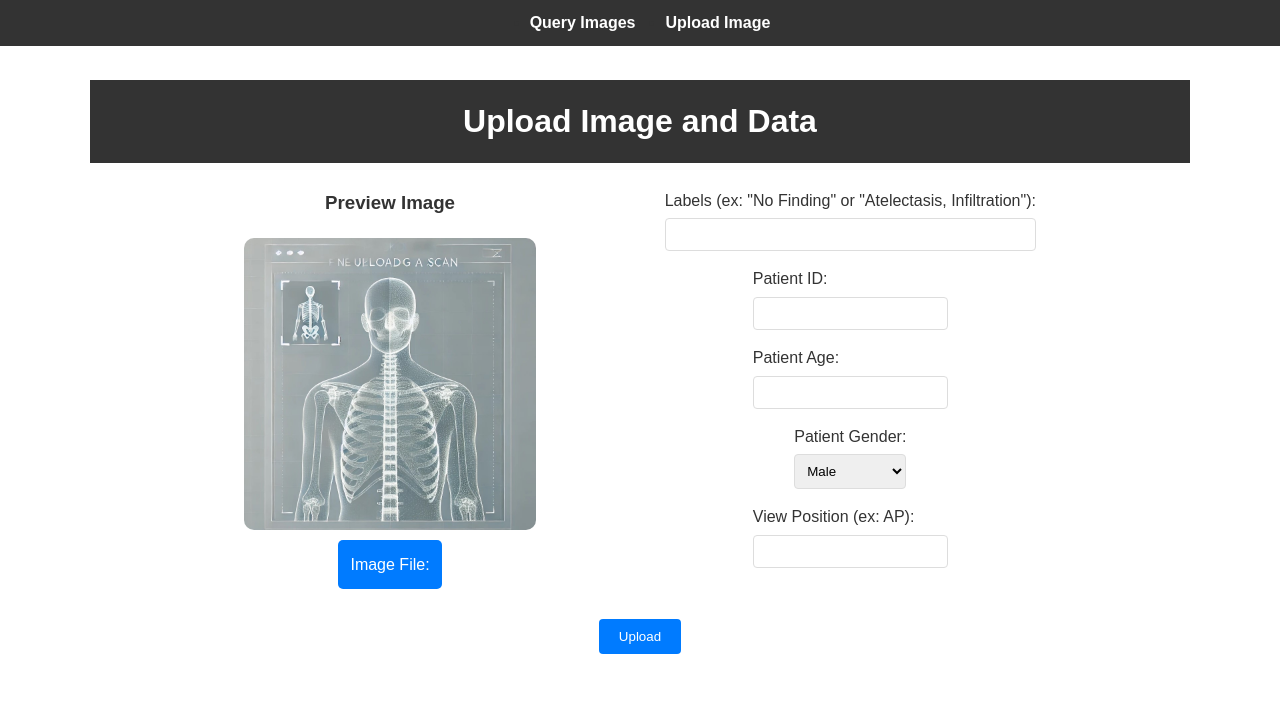
After one commit to HaooNhat/medical-image-retrieval, a Django app: page /upload in a window 1280 px wide. The commit adds this page. Shown: the top 718 px of the page. Run offline with Django 5.2, Linux system fonts and the light colour scheme.

Commit message:
create second layout and test the upload image function

```diff
--- a/base/api/urls.py
+++ b/base/api/urls.py
@@ -4,4 +4,5 @@ from . import views
 urlpatterns = [
     path("", views.getRoutes),
     path("query", views.query),
+    path("upload", views.upload)
 ]
--- a/base/urls.py
+++ b/base/urls.py
@@ -2,5 +2,6 @@ from django.urls import path
 from . import views
 
 urlpatterns = [
-    path("", views.home, name="home"),
+    path("", views.index, name="index"),
+    path("upload", views.upload, name="upload")
 ]
--- a/base/views.py
+++ b/base/views.py
@@ -3,5 +3,8 @@ from django.shortcuts import render
 # Create your views here.
 
 
-def home(request):
-    return render(request, "home.html")
+def index(request):
+    return render(request, "index.html")
+
+def upload(request):
+    return render(request, "upload.html")
--- /dev/null
+++ b/static/js/upload.js
@@ -0,0 +1,48 @@
+document.addEventListener("DOMContentLoaded", () => {
+  const uploadForm = document.getElementById("uploadForm");
+  const uploadMessage = document.getElementById("uploadMessage");
+  const loadingOverlay = document.getElementById("loadingOverlay");
+
+  const uploadImageDisplay = document.getElementById("upload-image");
+  const inputImage = document.getElementById("imageFile");
+
+  inputImage.onchange = () => {
+    uploadImageDisplay.src = URL.createObjectURL(inputImage.files[0]);
+  };
+
+  const csrfToken = document.querySelector(
+    'input[name="csrfmiddlewaretoken"]'
+  ).value;
+
+  uploadForm.addEventListener("submit", async (e) => {
+    e.preventDefault();
+    loadingOverlay.style.display = "flex";
+
+    const formData = new FormData(uploadForm);
+
+    try {
+      const response = await fetch("/api/upload", {
+        method: "POST",
+        headers: {
+          "X-CSRFToken": csrfToken,
+        },
+        body: formData,
+      });
+
+      const result = await response.json();
+
+      if (response.ok) {
+        uploadMessage.textContent = result.message;
+        uploadMessage.style.color = "green";
+        uploadForm.reset();
+      } else {
+        throw new Error(result.error || "Upload failed");
+      }
+    } catch (error) {
+      uploadMessage.textContent = error.message;
+      uploadMessage.style.color = "red";
+    } finally {
+      loadingOverlay.style.display = "none";
+    }
+  });
+});
--- a/static/style/style.css
+++ b/static/style/style.css
@@ -28,6 +28,28 @@ body {
   background-color: #fff;
 }
 
+/* Navigation styles */
+.navbar {
+  background-color: #333;
+  padding: 10px 0;
+}
+
+.navbar ul {
+  list-style-type: none;
+  display: flex;
+  justify-content: center;
+}
+
+.navbar li {
+  margin: 0 15px;
+}
+
+.navbar a {
+  color: #fff;
+  text-decoration: none;
+  font-weight: bold;
+}
+
 header {
   width: 100%;
   background-color: #333;
@@ -39,6 +61,50 @@ header {
 main {
   flex: 1;
   padding: 20px;
+}
+
+/* Form styles */
+.form-group {
+  margin-bottom: 15px;
+}
+
+.form-group label {
+  display: block;
+  margin-bottom: 5px;
+}
+
+.form-group input,
+.form-group select {
+  width: 100%;
+  padding: 8px;
+  border: 1px solid #ddd;
+  border-radius: 4px;
+}
+
+form button {
+  background-color: #007bff;
+  color: #fff;
+  border: none;
+  padding: 10px 20px;
+  cursor: pointer;
+  border-radius: 4px;
+}
+
+form button:hover {
+  background-color: #0056b3;
+}
+
+#uploadForm {
+  justify-content: center;
+}
+
+#uploadForm col {
+  width: 50%;
+}
+
+#uploadMessage {
+  margin-top: 20px;
+  font-weight: bold;
 }
 
 .row {
--- a/templates/home.html
+++ b/templates/home.html
@@ -1,82 +1,34 @@
-{% extends "layout.html" %} {% block content %} {% load static %}
+<!DOCTYPE html>
+{% load static %}
+<html lang="en">
+  <head>
+    <meta charset="UTF-8" />
+    <meta name="viewport" content="width=device-width, initial-scale=1.0" />
+    <title>Medical Image Retrieval</title>
+    <!-- <link href="https://cdn.jsdelivr.net/npm/bootstrap@5.3.3/dist/css/bootstrap.min.css" rel="stylesheet"
+        integrity="sha384-QWTKZyjpPEjISv5WaRU9OFeRpok6YctnYmDr5pNlyT2bRjXh0JMhjY6hW+ALEwIH" crossorigin="anonymous"> -->
+    <link rel="stylesheet" href="{% static 'style/style.css' %}" />
+    <script src="https://cdn.jsdelivr.net/npm/chart.js"></script>
+  </head>
 
-<div class="wrapper">
-  <div class="container">
-    <header>
-      <h1>Medical Image Retrieval</h1>
-    </header>
-    <main>
-      <form method="POST" id="submitForm">
-        {% csrf_token %}
-        <div class="row input-section">
-          <div class="col">
-            <h3>Query Image</h3>
-            <img
-              src="{% static 'image/scan_adjusted_image.jpg' %}"
-              id="query-image"
-              class="med-image"
-              alt="Query Image"
-            />
-          </div>
-          <div id="comparison-image" class="col comparison-item">
-            <h3>Selected Image</h3>
-            <img
-              id="selectedImage"
-              src=""
-              alt="Selected Image"
-              class="med-image"
-            />
-          </div>
-        </div>
+  <body>
+    <nav class="navbar">
+      <ul>
+        <li><a href="{% url 'index' %}">Query Images</a></li>
+        <li><a href="{% url 'upload' %}">Upload Image</a></li>
+      </ul>
+    </nav>
 
-        <div class="row">
-          <p id="error-message" class="error-message">Error message</p>
-        </div>
+    <div class="wrapper">{% block content %} {% endblock %}</div>
 
-        <div class="row">
-          <div class="col">
-            <label for="inputQueryImage" class="label-image"
-              >Upload Image</label
-            >
+    {% block extra_js %} {% endblock %}
 
-            <input
-              type="file"
-              accept="image/jpeg, image/png, image/jpg"
-              id="inputQueryImage"
-              class="input-image"
-              required
-            />
-          </div>
+    <div id="loadingOverlay" class="loading-overlay">
+      <div class="loading-spinner"></div>
+    </div>
 
-          <div class="col">
-            <label for="inputQueryButton" class="label-button">Query</label>
-
-            <input type="submit" id="inputQueryButton" class="input-button" />
-          </div>
-        </div>
-      </form>
-    </main>
-  </div>
-
-  <div id="chart-container">
-    <canvas id="diseaseChart"></canvas>
-  </div>
-  <section class="results-section">
-    <h2>Results</h2>
-    <div id="resultsContainer"></div>
-  </section>
-
-  <aside id="sidebar" class="sidebar">
-    <button id="closeSidebar" class="close-button">&times;</button>
-    <h2>Image Details</h2>
-    <div id="imageDetails"></div>
-  </aside>
-</div>
-
-<div id="loadingOverlay" class="loading-overlay">
-  <div class="loading-spinner"></div>
-</div>
-
-<script src="{% static 'js/script.js' %}"></script>
-
-{% endblock content %}
+    <!-- <script src="https://cdn.jsdelivr.net/npm/bootstrap@5.3.3/dist/js/bootstrap.bundle.min.js"
+        integrity="sha384-YvpcrYf0tY3lHB60NNkmXc5s9fDVZLESaAA55NDzOxhy9GkcIdslK1eN7N6jIeHz"
+        crossorigin="anonymous"></script> -->
+  </body>
+</html>
--- /dev/null
+++ b/templates/upload.html
@@ -0,0 +1,104 @@
+{% extends 'home.html' %} {% block title %}Upload Image - Image Query
+System{%endblock %} {% block content %} {% load static %}
+
+<div class="container">
+  <header>
+    <h1>Upload Image and Data</h1>
+  </header>
+  <main>
+    <form id="uploadForm" enctype="multipart/form-data">
+      {% csrf_token %}
+      <div class="row">
+        <div class="col">
+          <div class="form-group col">
+            <h3>Preview Image</h3>
+            <img
+              src="{% static 'image/scan_adjusted_image.jpg' %}"
+              id="upload-image"
+              class="med-image"
+              alt="Upload Image"
+            />
+            <label for="imageFile" class="label-image">Image File:</label>
+            <input
+              type="file"
+              id="imageFile"
+              name="image_file"
+              class="input-image"
+              accept="image/*"
+              required
+            />
+          </div>
+        </div>
+        <div class="col">
+          <!-- <div class="form-group">
+          <label for="imageFilename">Image Filename:</label>
+          <input
+            type="text"
+            id="imageFilename"
+            name="image_filename"
+            required
+            />
+          </div> -->
+          <div class="form-group">
+            <label for="labels"
+              >Labels (ex: "No Finding" or "Atelectasis, Infiltration"):</label
+            >
+            <input
+              type="text"
+              id="labels"
+              name="labels"
+              class="row input-text"
+              required
+            />
+          </div>
+          <div class="form-group">
+            <label for="patientId">Patient ID:</label>
+            <input
+              type="text"
+              id="patientId"
+              name="patient_id"
+              class="row input-text"
+              required
+            />
+          </div>
+          <div class="form-group">
+            <label for="patientAge">Patient Age:</label>
+            <input
+              type="number"
+              id="patientAge"
+              name="patient_age"
+              class="row input-text"
+              required
+            />
+          </div>
+          <div class="form-group">
+            <label for="patientGender">Patient Gender:</label>
+            <select id="patientGender" name="patient_gender" required>
+              <option value="M">Male</option>
+              <option value="F">Female</option>
+              <option value="O">Other</option>
+            </select>
+          </div>
+          <div class="form-group">
+            <label for="viewPosition">View Position (ex: AP):</label>
+            <input
+              type="text"
+              id="viewPosition"
+              name="view_position"
+              class="row input-text"
+              required
+            />
+          </div>
+        </div>
+      </div>
+      <div class="row">
+        <button type="submit">Upload</button>
+      </div>
+    </form>
+    <div id="uploadMessage" class="row"></div>
+  </main>
+</div>
+
+{% endblock %} {% block extra_js %}
+<script src="{% static '/js/upload.js' %}"></script>
+{% endblock %}
```
Also changed, not shown: base/api/ImageDatabase.py (+8 -0 lines), base/api/utils.py (+33 -0 lines), base/api/views.py (+43 -2 lines), templates/index.html (added, +74 -0 lines), Cloudinary_db.png (added), README.md, templates/item.html (deleted).
